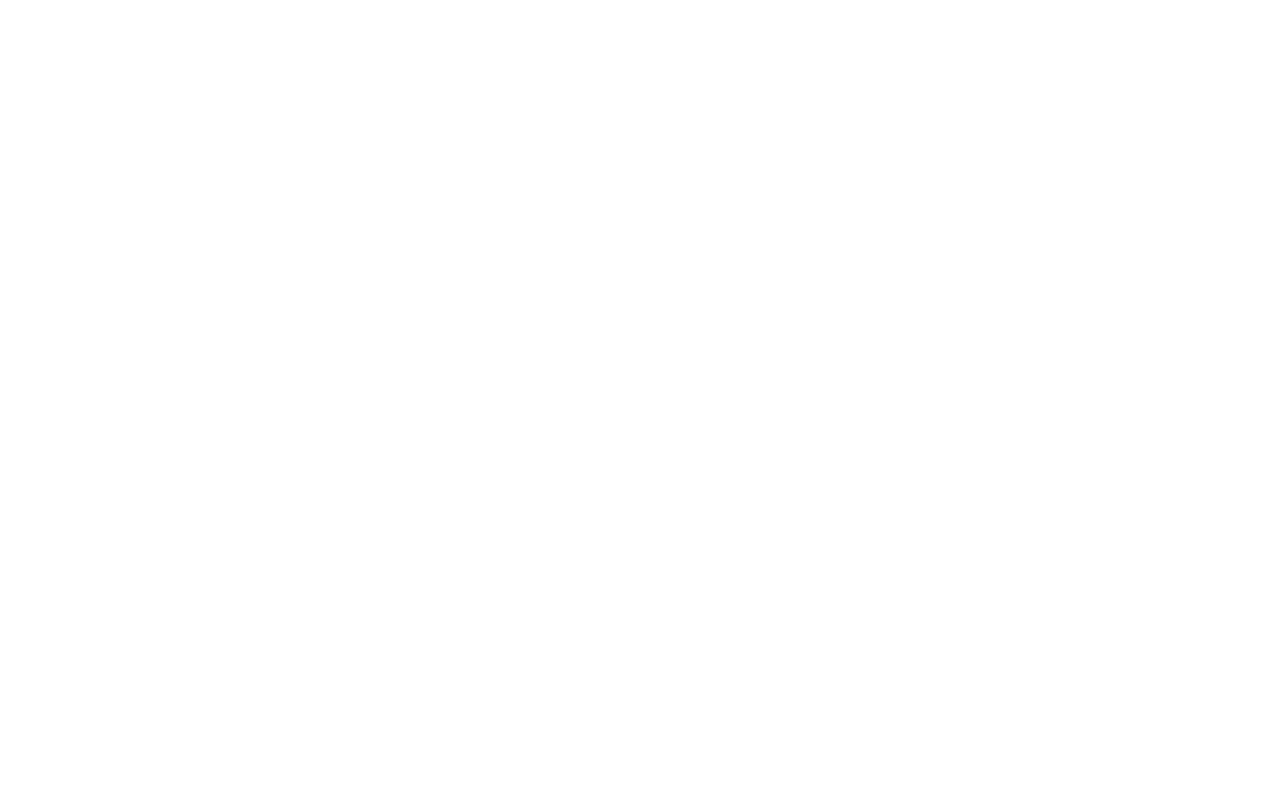
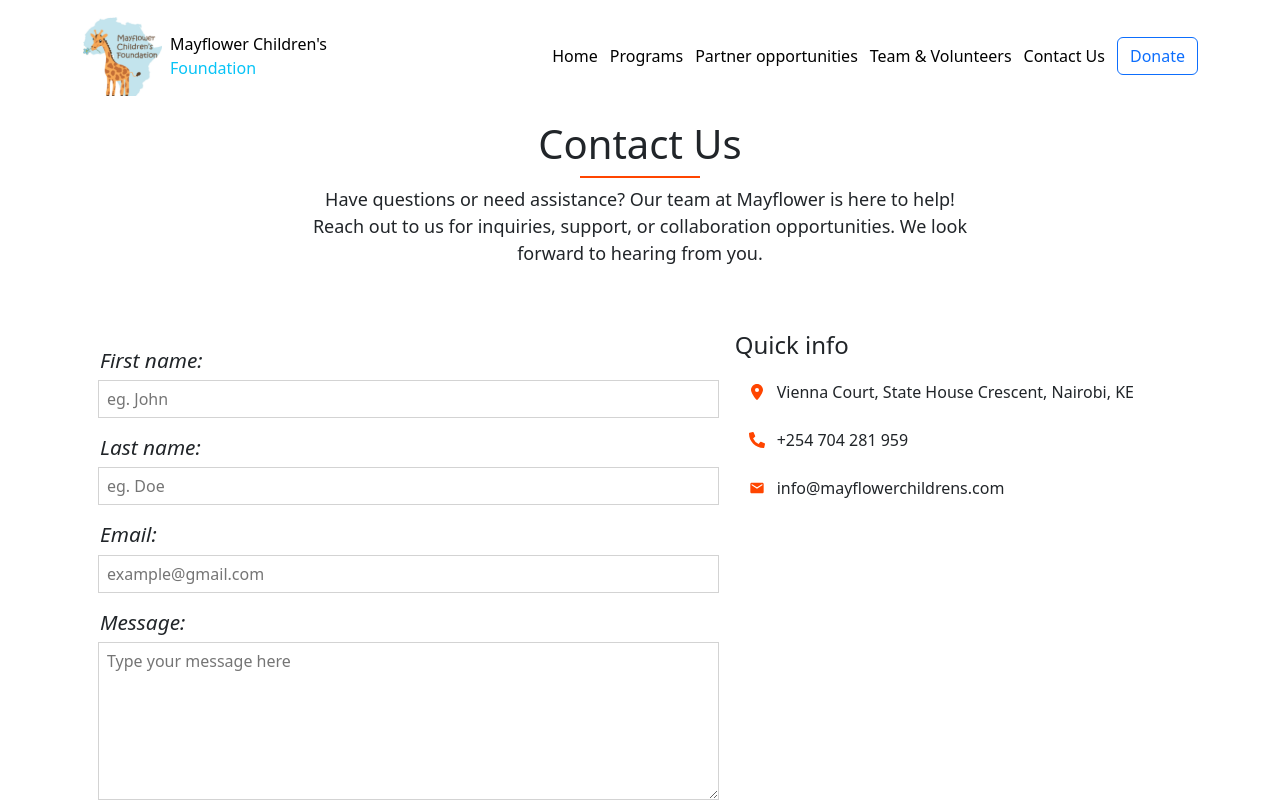
Before and after one commit to Nabanji/Mayflower, a React (Vite) app: page /contact in a window 1280 px wide. Before the commit this address had no page. Shown: the top 802 px of the page. Built offline with nearby package versions, Linux system fonts and the light colour scheme.

Commit message:
Contact page done

```diff
--- a/src/App.jsx
+++ b/src/App.jsx
@@ -3,6 +3,7 @@ import Homepage from './Pages/Homepage/Homepage';
 import Programs from './Pages/Programs/Programs';
 import Partner from './Pages/Partner/Partner';
 import Team from './Pages/Team/Team';
+import Contact from './Pages/Contact/Contact';
 
 export default function App() {
 
@@ -14,6 +15,7 @@ export default function App() {
           <Route path='/programs' element={<Programs/>}></Route>
           <Route path='/partner-opportunities' element={<Partner />}></Route>
           <Route path='/team' element={<Team />}></Route>
+          <Route path='/contact' element={<Contact />}></Route>
         </Routes>
       </BrowserRouter>
     </div>
--- /dev/null
+++ b/src/Pages/Contact/Contact.css
@@ -0,0 +1,126 @@
+* {
+    margin: 0;
+    padding: 0;
+    box-sizing: border-box;
+    outline: none;
+}
+
+.contact-header p {
+    width: 60%;
+    text-align: center;
+    font-size: 18px;
+}
+
+.contact-form {
+    display: flex;
+    justify-content: space-around;
+    margin-top: 20px;
+}
+
+.contact-form form,
+.contact-location {
+    width: 50%;
+}
+
+.contact-form form {
+    width: 70%;
+}
+
+.contact-form form div label {
+    font-style: italic;
+    font-size: 1.3rem;
+}
+
+.contact-form form button {
+    padding: 12px 40px;
+    background: none;
+    border: none;
+    background-color: orangered;
+    transition: all .6s ease;
+}
+
+.contact-form form button:hover {
+    color: white;
+}
+
+.contact-location h1 {
+    font-size: 1.5rem;
+}
+
+.detail {
+    display: flex;
+    align-items: center;
+    margin-left: 6px;
+    padding: 12px 8px;
+}
+
+.icon {
+    color: orangered;
+}
+
+.detail p {
+    margin: auto 12px;
+}
+
+@media screen and (min-width: 769px) and (max-width: 1024px) {
+    .contact-header p {
+        width: 60%;
+    }
+
+    .contact-header p {
+        width: 60%;
+    }
+
+    .contact-form {
+        flex-direction: row;
+    }
+
+    .contact-form form,
+    .contact-location {
+        width: 50%;
+    }
+
+    .contact-form form {
+        width: 70%;
+    }
+}
+
+@media screen and (max-width: 768px) {
+    .contact-header p {
+        width: 80%;
+    }
+
+    .contact-form {
+        flex-direction: column-reverse;
+    }
+
+    .contact-form form,
+    .contact-location {
+        width: 100%;
+    }
+
+    .contact-form form {
+        width: 100%;
+    }
+
+}
+
+@media screen and (max-width: 567px) {
+    .contact-header p {
+        width: 90%;
+    }
+
+    .contact-form {
+        flex-direction: column-reverse;
+    }
+
+    .contact-form form,
+    .contact-location {
+        width: 100%;
+    }
+
+    .contact-form form {
+        width: 100%;
+    }
+
+}
--- /dev/null
+++ b/src/Pages/Contact/Contact.jsx
@@ -0,0 +1,77 @@
+import { useEffect } from 'react';
+import './Contact.css';
+import Navbar from '../../components/Navbar/Navbar';
+import Footer from '../../components/Footer/Footer';
+import GoogleMaps from '../../components/GoogleMaps/GoogleMaps';
+import { FaLocationDot } from "react-icons/fa6";
+import { FaPhoneAlt } from "react-icons/fa";
+import { MdEmail } from "react-icons/md";
+
+import AOS from "aos";
+import "aos/dist/aos.css";
+
+export default function Contact() {
+
+    useEffect(() => {
+        AOS.init({
+            duration: 1500, // Animation duration in milliseconds
+            once: true, // Whether animation should happen only once
+        });
+    }, []);
+
+    return (
+        <>
+            <Navbar />
+            <div className="contact-header d-flex flex-column align-items-center mt-3 container">
+                <h1>Contact Us</h1>
+                <div className="underline"></div>
+                <p className='mt-2'>Have questions or need assistance? Our team at Mayflower is here to help! Reach out to us for inquiries, support, or collaboration opportunities. We look forward to hearing from you.</p>
+            </div>
+
+            <section className="contact-form container mt-5">
+                <form data-aos='fade-right'>
+                    <div>
+                        <label htmlFor="firstName">First name:</label>
+                        <input type="text" id="firstName" name="firstName" placeholder='eg. John' required />
+                    </div>
+                    <div>
+                        <label htmlFor="lastName">Last name:</label>
+                        <input type="text" id="lastName" name="lastName" placeholder='eg. Doe' required />
+                    </div>
+                    <div>
+                        <label htmlFor="email">Email:</label>
+                        <input type="email" id="email" name="email" placeholder='example@gmail.com' required />
+                    </div>
+                    <div>
+                        <label htmlFor="message">Message:</label>
+                        <textarea id="message" name="message" rows={6} placeholder='Type your message here' required></textarea>
+                    </div>
+                    <button type="submit">Submit</button>
+                </form>
+
+                <div className="contact-location" data-aos='fade-left'>
+                    <h1>Quick info</h1>
+                    <div className="details">
+                        <div className="detail">
+                            <FaLocationDot className='icon' />
+                            <p>Vienna Court, State House Crescent, Nairobi, KE</p>
+                        </div>
+                        <div className="detail">
+                            <FaPhoneAlt className='icon' />
+                            <p>+254 704 281 959</p>
+                        </div>
+                        <div className="detail">
+                            <MdEmail className='icon' />
+                            <p>info@mayflowerchildrens.com</p>
+                        </div>
+                    </div>
+                </div>
+            </section>
+
+            <GoogleMaps />
+
+            <Footer />
+
+        </>
+    )
+}
--- a/src/Pages/Programs/Programs.jsx
+++ b/src/Pages/Programs/Programs.jsx
@@ -2,7 +2,6 @@ import { useEffect } from 'react';
 import '../Programs/Programs.css';
 import Navbar from '../../components/Navbar/Navbar';
 import Footer from '../../components/Footer/Footer';
-import GoogleMap from '../../components/GoogleMaps/GoogleMaps';
 import AOS from "aos";
 import "aos/dist/aos.css";
 
@@ -74,8 +73,6 @@ export default function Programs() {
                 </div>
             </section>
 
-            <GoogleMap />
-
             <Footer />
 
         </>
--- a/src/components/Footer/Footer.jsx
+++ b/src/components/Footer/Footer.jsx
@@ -32,6 +32,7 @@ export default function Footer() {
                         <li><a href="/programs">Programs</a></li>
                         <li><a href="/partner-opportunities">Partner program</a></li>
                         <li><a href="/team">Teams & Volunteers</a></li>
+                        <li><a href="/contact">Contact Us</a></li>
                     </ul>
                 </div>
                 <div className="location">
--- a/src/components/Navbar/Navbar.jsx
+++ b/src/components/Navbar/Navbar.jsx
@@ -26,6 +26,7 @@ export default function Navbar() {
                         <li className='nav-link'><a href="/programs">Programs</a></li>
                         <li className='nav-link'><a href="/partner-opportunities">Partner opportunities</a></li>
                         <li className='nav-link'><a href="/team">Team & Volunteers</a></li>
+                        <li className='nav-link'><a href="/contact">Contact Us</a></li>
                         <li><button className="btn btn-outline-primary">Donate</button></li>
                     </ul>
                 </div>
@@ -39,6 +40,7 @@ export default function Navbar() {
                         <li className='nav-link'><a href="/programs">Programs</a></li>
                         <li className='nav-link'><a href="/partner-opportunities">Partner opportunities</a></li>
                         <li className='nav-link'><a href="/team">Team & Volunteers</a></li>
+                        <li className='nav-link'><a href="/contact">Contact Us</a></li>
                         <li><button className="btn btn-outline-primary">Donate</button></li>
                     </ul>
                     <button className="close-btn" onClick={toggleSidebar}>
```
